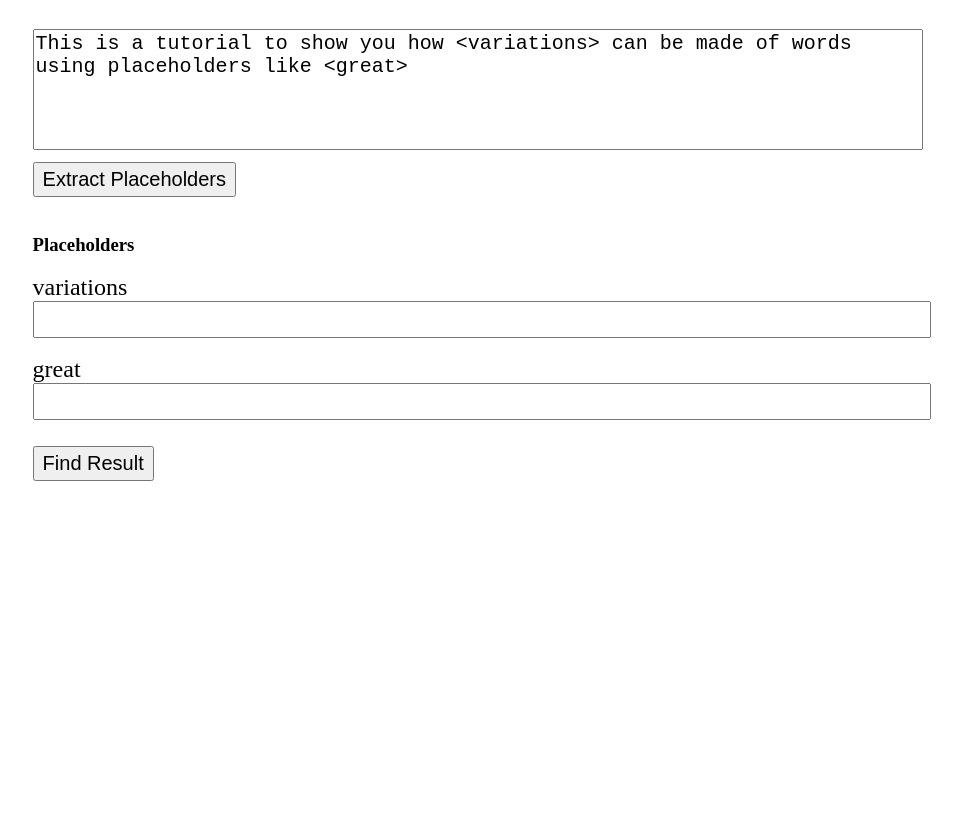
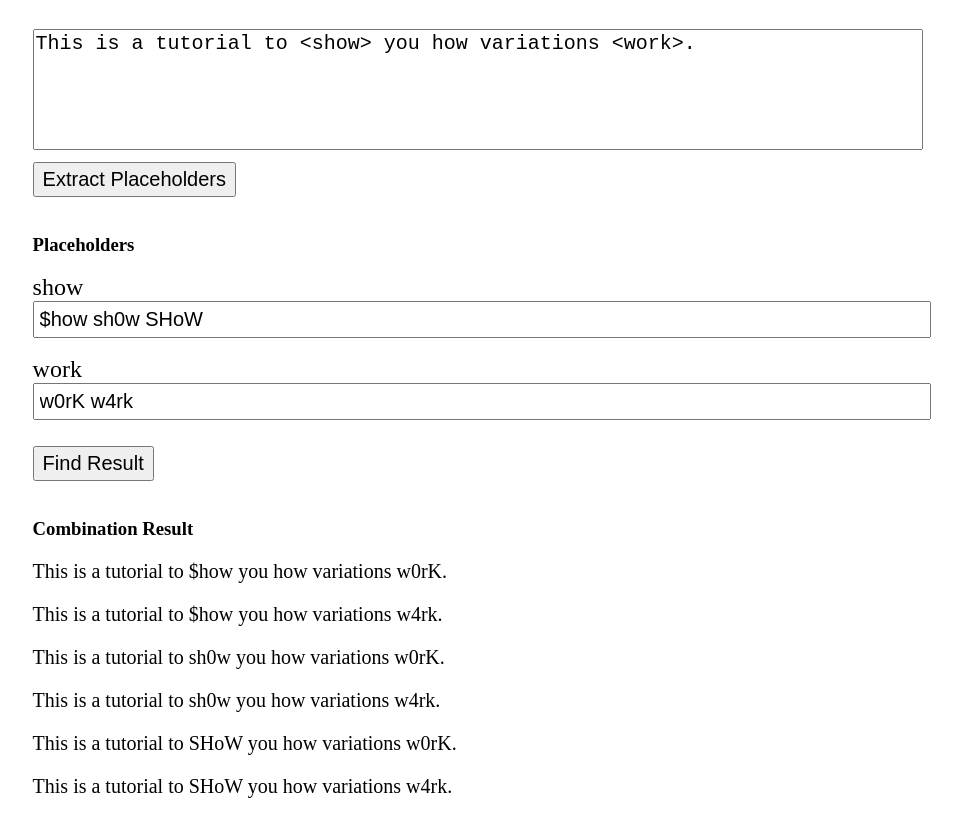
Before and after one commit to stalha97/word-variations-in-sentence, a plain HTML site: page index.html in a window 1280 px wide. Shown: the part 79-916 px from the top of the page, without its empty margins (165-1127 px from the left). Before the commit the page ends 800 px from the top, so only its background shows below. Drawn offline with Linux system fonts and the light colour scheme.

Commit message:
added complete tutorial

```diff
--- a/index.html
+++ b/index.html
@@ -218,19 +218,23 @@
 
 		}
 
-	</script>
 
-	<script type="text/javascript">
 		function tutorial()
 		{
 			let sentence = document.getElementById("sentence")
 			let extractPlaceholdersBtn = document.getElementById("extractPlaceholders")
 
-			sentence.value = "This is a tutorial to show you how <variations> can be made of words using placeholders like <great>"
+			sentence.value = "This is a tutorial to <show> you how variations <work>."
 			extractPlaceholdersBtn.click()
+
+			document.getElementById("textboxes").getElementsByClassName("show")[0].value = "$how sh0w SHoW";
+			document.getElementById("textboxes").getElementsByClassName("work")[0].value = "w0rK w4rk";
+			document.getElementById("findResult").click();
 		}
 
 		tutorial()
+
 	</script>
+
 </body>
 </html>
```
